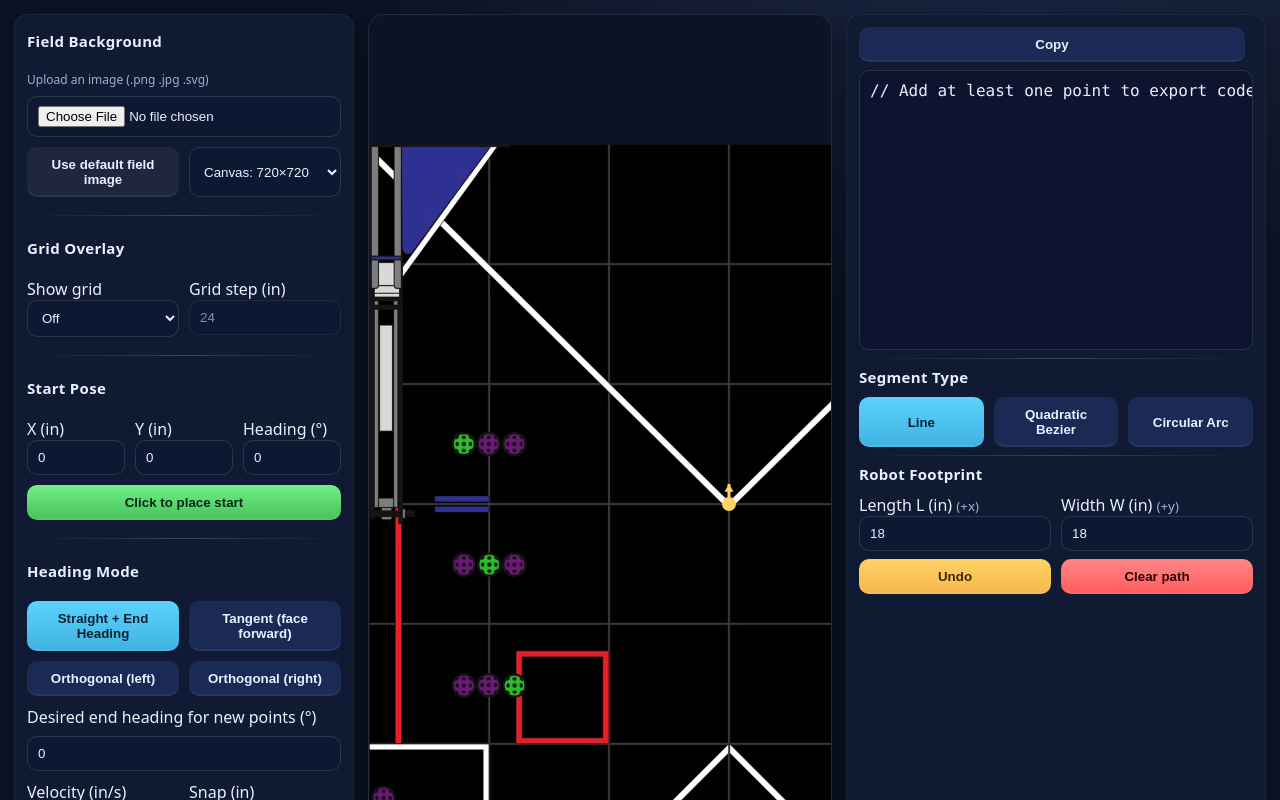
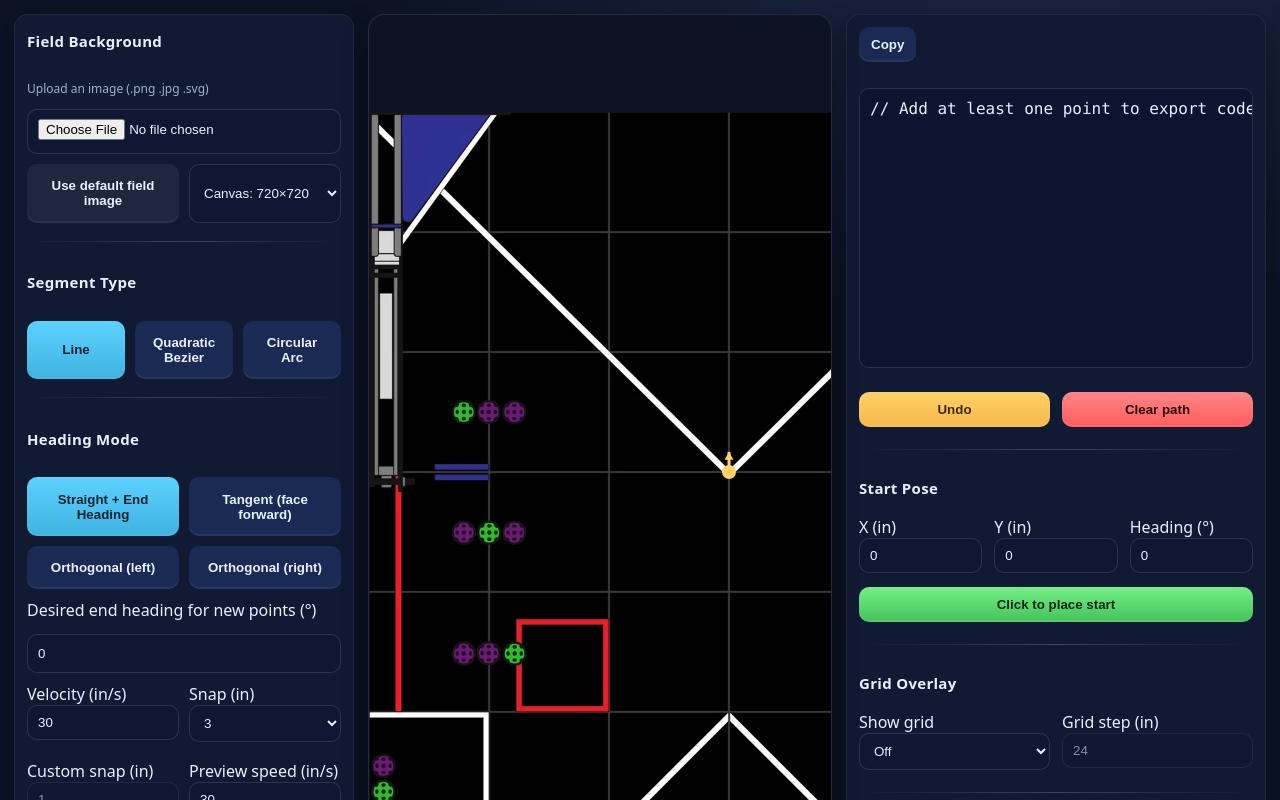
Before and after one commit to OverlakeRobotics/OverlakeRoboticsPathPlanner, a React (Vite) app: page / in a window 1280 px wide. Shown: the top 800 px of the page. Built offline with nearby package versions, Linux system fonts and the light colour scheme.

Commit message:
Made UI a little cleaner.

```diff
--- a/src/App.jsx
+++ b/src/App.jsx
@@ -50,6 +50,63 @@ body{ margin:0; background:radial-gradient(1200px 800px at 80% -20%, #1f2a4a, #0
 hr.sep{ border:none; height:1px; background:linear-gradient(90deg, rgba(255,255,255,0), rgba(255,255,255,.18), rgba(255,255,255,0)); margin:8px 0; }
 label small{ color:var(--muted); }
 footer{ grid-column:1/-1; text-align:center; color:var(--muted); padding-top:4px; font-size:12px; }
+
+/* --- Right panel spacing fix --- */
+.card.side-panel{
+  display:flex;
+  flex-direction:column;
+  gap:14px;                 /* consistent vertical rhythm */
+}
+
+.card.side-panel h3{
+  margin: 6px 0 4px;        /* tighter section headers */
+}
+
+/* make all inputs/selects stretch uniformly */
+.card.side-panel .number,
+.card.side-panel .input,
+.card.side-panel select{
+  width:100%;
+}
+
+/* consistent grid gaps */
+.card.side-panel .grid{
+  display:grid;
+  gap:10px 12px;
+}
+
+.card.side-panel .grid.two{
+  grid-template-columns:1fr 1fr;
+}
+
+.card.side-panel .grid.three{
+  grid-template-columns:repeat(3,1fr);
+}
+
+/* inline row at top (Copy button) */
+.card.side-panel .row.inline{
+  display:flex;
+  align-items:center;
+  gap:10px;
+  margin-bottom:0;
+}
+
+/* code box breathing room */
+.card.side-panel .codebox{
+  margin: 4px 0 2px;
+}
+
+/* buttons align and fill */
+.card.side-panel .grid.two .btn,
+.card.side-panel .grid.three .btn{
+  width:100%;
+}
+
+/* subtle spacing for small status text */
+.card.side-panel .small{
+  margin-top: -4px;
+}
+
 `;
 
 // ---------- Utilities ----------
@@ -939,71 +996,14 @@ setPositionDrive(path, ${v});`;
           </select>
         </div>
 
+        {/* Segment Type moved here, above Heading Mode */}
         <hr className="sep" />
-        <h3>Grid Overlay</h3>
-        <div className="grid two">
-          <div>
-            <label>Show grid</label>
-            <select className="input" value={showGrid ? "on" : "off"} onChange={(e)=> setShowGrid(e.target.value === "on")}>
-              <option value="off">Off</option>
-              <option value="on">On</option>
-            </select>
+        <h3>Segment Type</h3>
+        <div className="grid three">
+          <button className={`btn ${shapeType==='line' ? 'primary':''}`} onClick={()=>{ setShapeType('line'); setBezierTemp(null); setArcTemp(null); }}>Line</button>
+          <button className={`btn ${shapeType==='bezier' ? 'primary':''}`} onClick={()=>{ setShapeType('bezier'); setArcTemp(null); }}>Quadratic Bezier</button>
+          <button className={`btn ${shapeType==='arc' ? 'primary':''}`} onClick={()=>{ setShapeType('arc'); setBezierTemp(null); }}>Circular Arc</button>
         </div>
-          <div>
-            <label>Grid step (in)</label>
-            <input
-              className="number"
-              type="number"
-              min={0.25}
-              step={0.25}
-              value={gridStepEntry}
-              onChange={(e) => setGridStepEntry(e.target.value)}
-              onBlur={commitGridStepFromInput}
-              onKeyDown={(e) => { if (e.key === 'Enter') { commitGridStepFromInput(); e.currentTarget.blur(); } }}
-              disabled={!showGrid}
-              style={showGrid ? undefined : { opacity: 0.55 }}
-            />
-          </div>
-        </div>
-
-        <hr className="sep" />
-        <h3>Start Pose</h3>
-        <div className="grid three">
-          <div>
-            <label>X (in)</label>
-            <input
-              className="number"
-              type="text"
-              value={String(startPose.x)}
-              onChange={e => { const v = e.target.value; if (v === "" || v === "-") setStartPose({ ...startPose, x: v }); else { const n = parseFloat(v); if (!isNaN(n)) setStartPose({ ...startPose, x: n }); } }}
-            />
-          </div>
-          <div>
-            <label>Y (in)</label>
-            <input
-              className="number"
-              type="text"
-              value={String(startPose.y)}
-              onChange={e => { const v = e.target.value; if (v === "" || v === "-") setStartPose({ ...startPose, y: v }); else { const n = parseFloat(v); if (!isNaN(n)) setStartPose({ ...startPose, y: n }); } }}
-            />
-          </div>
-          <div>
-            <label>Heading (°)</label>
-            <input
-              className="number"
-              type="text"
-              value={String(startPose.h)}
-              onChange={e => { const v = e.target.value; if (v === "" || v === "-") setStartPose({ ...startPose, h: v }); else { const n = parseFloat(v); if (!isNaN(n)) setStartPose({ ...startPose, h: normDeg(n) }); } }}
-            />
-          </div>
-        </div>
-        <button
-          className={`btn green ${placeStart ? 'primary' : ''}`}
-          onClick={togglePlaceStart}
-          title={placeStart ? "Click the field to confirm the start pose" : "Click the field to place the starting pose"}
-        >
-          {placeStart ? 'Select start on field…' : 'Click to place start'}
-        </button>
 
         <hr className="sep" />
         <h3>Heading Mode</h3>
@@ -1096,20 +1096,83 @@ setPositionDrive(path, ${v});`;
         </div>
       </div>
 
-      {/* Right export / tools panel */}
-      <div className="card">
+      {/* Right panel: export/tools + Start Pose & Grid Overlay moved here */}
+      <div className="card side-panel">
         <div className="row inline" style={{ marginBottom: 8 }}>
           <button className={`btn ${copied ? 'primary' : ''}`} onClick={copyCode}>{copied ? 'Copied!' : 'Copy'}</button>
           <div />
         </div>
         <div className="codebox">{code}</div>
 
+        <div className="grid two" style={{marginTop: 8}}>
+          <button className="btn warn" onClick={undoLast}>Undo</button>
+          <button className="btn danger" onClick={clearAll}>Clear path</button>
+        </div>
+
         <hr className="sep" />
-        <h3>Segment Type</h3>
+        <h3>Start Pose</h3>
         <div className="grid three">
-          <button className={`btn ${shapeType==='line' ? 'primary':''}`} onClick={()=>{ setShapeType('line'); setBezierTemp(null); setArcTemp(null); }}>Line</button>
-          <button className={`btn ${shapeType==='bezier' ? 'primary':''}`} onClick={()=>{ setShapeType('bezier'); setArcTemp(null); }}>Quadratic Bezier</button>
-          <button className={`btn ${shapeType==='arc' ? 'primary':''}`} onClick={()=>{ setShapeType('arc'); setBezierTemp(null); }}>Circular Arc</button>
+          <div>
+            <label>X (in)</label>
+            <input
+              className="number"
+              type="text"
+              value={String(startPose.x)}
+              onChange={e => { const v = e.target.value; if (v === "" || v === "-") setStartPose({ ...startPose, x: v }); else { const n = parseFloat(v); if (!isNaN(n)) setStartPose({ ...startPose, x: n }); } }}
+            />
+          </div>
+          <div>
+            <label>Y (in)</label>
+            <input
+              className="number"
+              type="text"
+              value={String(startPose.y)}
+              onChange={e => { const v = e.target.value; if (v === "" || v === "-") setStartPose({ ...startPose, y: v }); else { const n = parseFloat(v); if (!isNaN(n)) setStartPose({ ...startPose, y: n }); } }}
+            />
+          </div>
+          <div>
+            <label>Heading (°)</label>
+            <input
+              className="number"
+              type="text"
+              value={String(startPose.h)}
+              onChange={e => { const v = e.target.value; if (v === "" || v === "-") setStartPose({ ...startPose, h: v }); else { const n = parseFloat(v); if (!isNaN(n)) setStartPose({ ...startPose, h: normDeg(n) }); } }}
+            />
+          </div>
+        </div>
+        <button
+          className={`btn green ${placeStart ? 'primary' : ''}`}
+          onClick={togglePlaceStart}
+          title={placeStart ? "Click the field to confirm the start pose" : "Click the field to place the starting pose"}
+        >
+          {placeStart ? 'Select start on field…' : 'Click to place start'}
+        </button>
+
+        <hr className="sep" />
+        <h3>Grid Overlay</h3>
+        <div className="grid two">
+          <div>
+            <label>Show grid</label>
+            <select className="input" value={showGrid ? "on" : "off"} onChange={(e)=> setShowGrid(e.target.value === "on")}>
+              <option value="off">Off</option>
+              <option value="on">On</option>
+            </select>
+          </div>
+          <div>
+            <label>Grid step (in)</label>
+            <input
+              className="number"
+              type="number"
+              min={0.25}
+              step={0.25}
+              value={gridStepEntry}
+              onChange={(e) => setGridStepEntry(e.target.value)}
+              onBlur={commitGridStepFromInput}
+              onKeyDown={(e) => { if (e.key === 'Enter') { commitGridStepFromInput(); e.currentTarget.blur(); } }}
+              disabled={!showGrid}
+              style={showGrid ? undefined : { opacity: 0.55 }}
+            />
+          </div>
         </div>
 
         <hr className="sep" />
@@ -1118,11 +1181,6 @@ setPositionDrive(path, ${v});`;
           <div><label>Length L (in) <small>(+x)</small></label><input className="number" type="number" value={robotL} min={1} max={36} step={0.5} onChange={e => setRobotL(parseFloat(e.target.value))} /></div>
           <div><label>Width W (in) <small>(+y)</small></label><input className="number" type="number" value={robotW} min={1} max={36} step={0.5} onChange={e => setRobotW(parseFloat(e.target.value))} /></div>
         </div>
-
-        <div className="grid two" style={{marginTop: 8}}>
-          <button className="btn warn" onClick={undoLast}>Undo</button>
-          <button className="btn danger" onClick={clearAll}>Clear path</button>
-        </div>
       </div>
 
       <footer>FTC path planning • +X forward, +Y left, +heading left • 1 tile = 24" • 12×12 tiles</footer>
```
Lines whose indentation alone changed are shown as unchanged.
